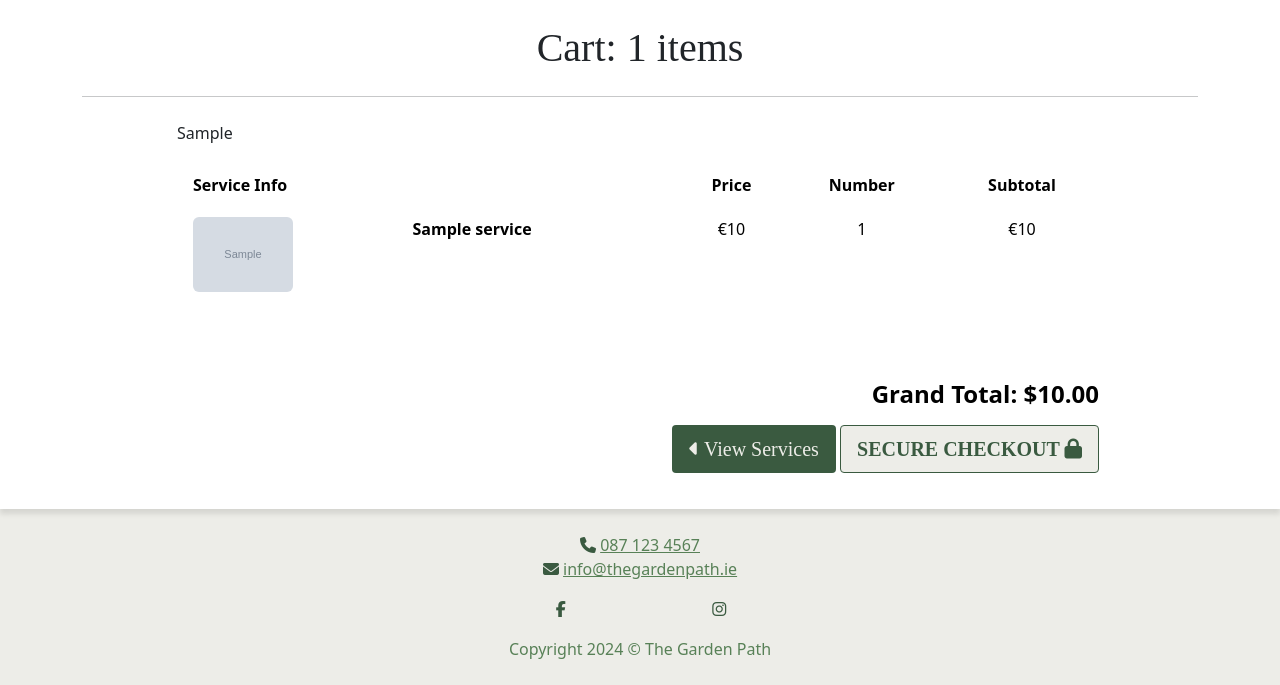
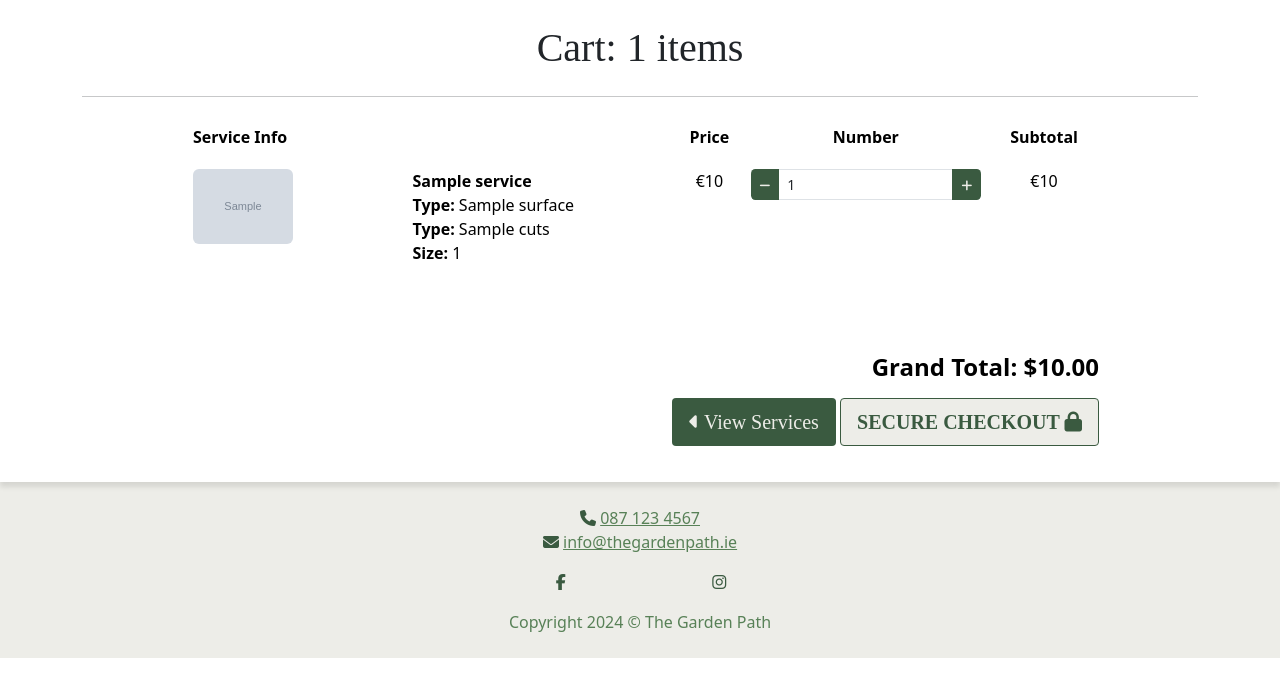
Before and after one commit to simonhw/gardening-services, a Django app: template cart/templates/cart/cart.html in a window 1280 px wide. Shown: the part 168-853 px from the top of the page. After the commit the page ends 826 px from the top, so only its background shows below. Run offline with Django 4.2, Linux system fonts and the light colour scheme; the template is opened without the code that fills it: most values are stand-ins (such as "Sample title", 1, 10 or a date in 2020); grey boxes marked "Sample" are stand-in pictures; some libraries are stand-ins or nearby versions; some web fonts are replaced.

Commit message:
Feat: Add +/- buttons to cart and more details under info headings.

```diff
--- a/cart/templates/cart/cart.html
+++ b/cart/templates/cart/cart.html
@@ -15,10 +15,6 @@
     <div class="row my-3">
         <div class="col-10 offset-1 mt-2">
             {% if cart_items %}
-            {{ cart_items}}
-            <br>
-            <br>
-            {{ request.session.cart }}
             <div class="table-responsive">
                 <table class="table table-sm table-borderless">
                     <thead>
@@ -38,15 +34,46 @@
                             </td>
                             <td class="py-3">
                                 <p class="my-0"><strong>{{ item.service.name }}</strong></p>
-                                {% if item.service.has_sizes %}
-                                <p class="my-0"><strong>Size:</strong> {{item.size|upper }}</p>
+                                {% if item.surface %}
+                                <p class="my-0"><strong>Type:</strong> {{ item.surface }}</p>
+                                {% endif %}
+                                {% if item.cuts %}
+                                <p class="my-0"><strong>Type:</strong> {{ item.cuts }}</p>
+                                {% endif %}
+                                {% if item.size %}
+                                <p class="my-0"><strong>Size:</strong> {{ item.size }}</p>
                                 {% endif %}
                             </td>
                             <td class="py-3 text-center">
                                 <p class="my-0">€{{ item.service.unit_price }}</p>
                             </td>
                             <td class="py-3 text-center">
-                                <p class="my-0">{{ item.number }}</p>
+                                <form action="" method="POST" class="form update-form">
+                                    {% csrf_token %}
+                                    <div class="form-group">
+                                        <div class="input-group">
+                                            <div class="input-group-prepend">
+                                                <button class="decrement-number btn btn-sm hunter-green-bg isabelline"
+                                                    data-item_id="{{ item.item_id }}" id="decrement-number_{{ item.item_id }}">
+                                                    <span>
+                                                        <i class="fas fa-minus fa-sm"></i>
+                                                    </span>
+                                                </button>
+                                            </div>
+                                            <input type="number" class="form-control form-control-sm number_input" name="number" value="{{ item.number }}"
+                                                min="1" max="99" data-item_id="{{ item.item_id }}"
+                                                id="id_number_{{ item.item_id }}">
+                                            <div class="input-group-append">
+                                                <button class="increment-number btn btn-sm hunter-green-bg isabelline"
+                                                    data-item_id="{{ item.item_id }}" id="increment-number_{{ item.item_id }}">
+                                                    <span>
+                                                        <i class="fas fa-plus fa-sm"></i>
+                                                    </span>
+                                                </button>
+                                            </div>
+                                        </div>
+                                    </div>
+                                </form>
                             </td>
                             <td class="py-3 text-center">
                                 <p class="my-0">€{{ item.service.unit_price }}</p>
```
Also changed, not shown: cart/contexts.py (+6 -4 lines).
